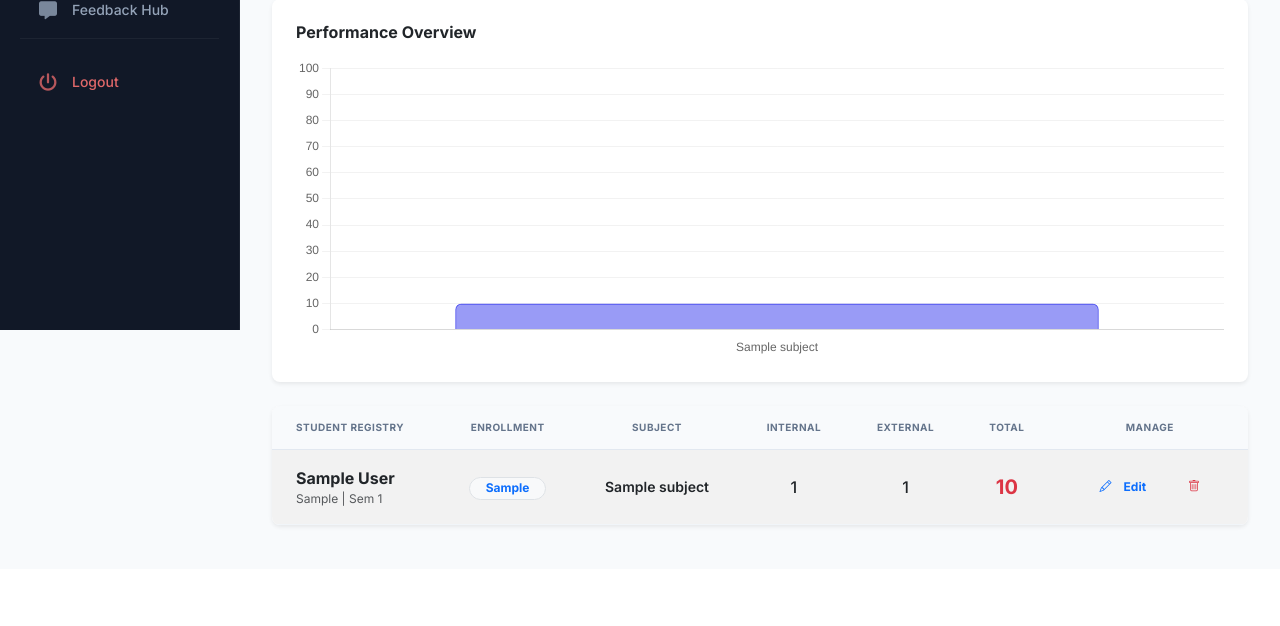
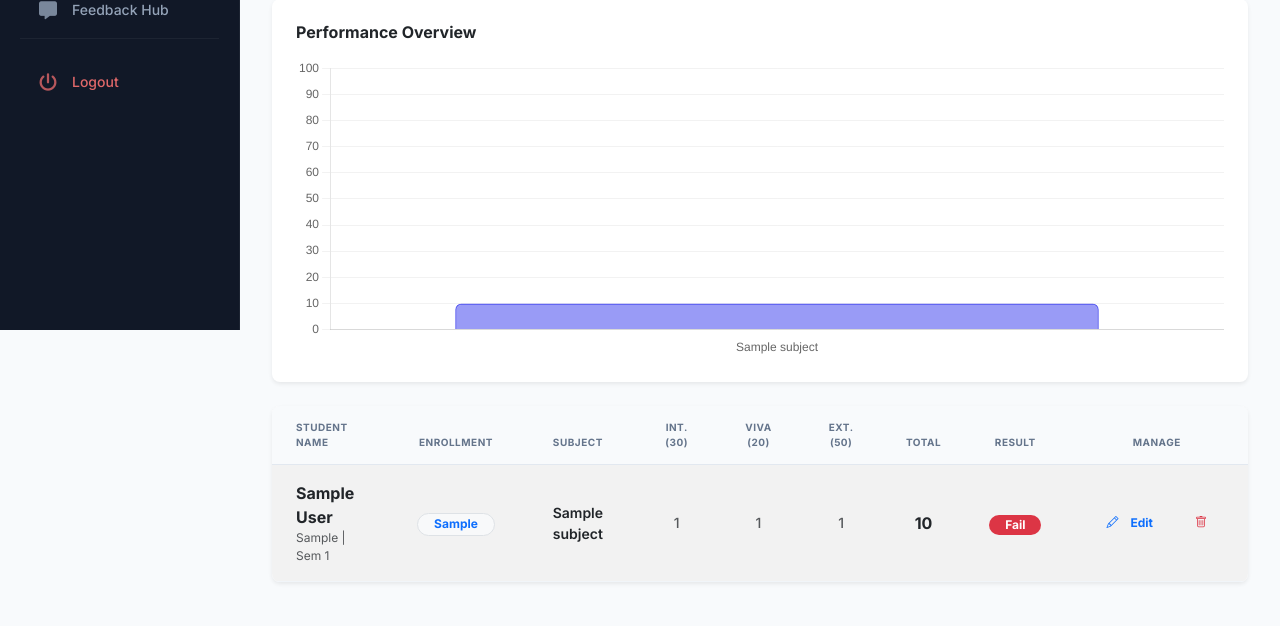
Before and after one commit to parthparth1661/student-performance-system, a Flask app: page /admin/marks in a window 1280 px wide. Shown: the part 470-1096 px from the top of the page. Before the commit the page ends 998 px from the top, so only its background shows below. Run offline with Flask 3, Linux system fonts and the light colour scheme; the visitor is signed in with stand-in values (Sample User, id 1); tables that the repository leaves empty hold one stand-in row (values such as "Sample post").

Commit message:
Initial commit

```diff
--- a/student-performance/admin_routes.py
+++ b/student-performance/admin_routes.py
@@ -775,15 +775,20 @@ def add_marks():
                 v_m = float(request.form.get('viva_marks', 0))
                 e_m = float(external_marks)
 
-                # 🧱 STEP 2 — CALCULATE TOTAL (Internal + Viva + External)
-                total_marks = i_m + v_m + e_m
-
-                # 🧱 STEP 5 — VALIDATION (Standard 0-100 range)
-                if not (0 <= i_m <= 100) or not (0 <= v_m <= 100) or not (0 <= e_m <= 100):
-                    flash("Component marks must be between 0 and 100", "danger")
-                elif total_marks > 100:
-                    flash("Invalid marks: Total cannot exceed 100", "danger")
+                # 🧱 STEP 1 & 5 — VALIDATION (Standard Academic Limits)
+                if not (0 <= i_m <= 30):
+                    flash("Invalid Score: Internal marks cannot exceed 30.", "danger")
+                elif not (0 <= v_m <= 20):
+                    flash("Invalid Score: Viva marks cannot exceed 20.", "danger")
+                elif not (0 <= e_m <= 50):
+                    flash("Invalid Score: External marks cannot exceed 50.", "danger")
                 else:
+                    # 🧱 STEP 2 — TOTAL CALCULATION (30 + 20 + 50 = 100)
+                    total_marks = i_m + v_m + e_m
+
+                    # 🧱 STEP 3 — PASS / FAIL LOGIC
+                    # Rule: Total >= 40 AND External >= 20
+                    result = 'Pass' if (total_marks >= 40 and e_m >= 20) else 'Fail'
                     # 🛡️ PREVENT DUPLICATE ENTRY (Fixed for new schema)
                     cursor.execute("""
                         SELECT * FROM marks
@@ -793,11 +798,11 @@ def add_marks():
                     if cursor.fetchone():
                         flash(f"Duplicate Entry Warning: Record already exists for Student {enrollment_no} in this subject.", "warning")
                     else:
-                        # 🧱 STEP 3 — INSERT QUERY
+                        # 🧱 STEP 4 — INSERT QUERY
                         cursor.execute("""
-                            INSERT INTO marks (enrollment_no, subject_id, internal_marks, viva_marks, external_marks, total_marks)
-                            VALUES (%s, %s, %s, %s, %s, %s)
-                        """, (enrollment_no, subject_id, i_m, v_m, e_m, total_marks))
+                            INSERT INTO marks (enrollment_no, subject_id, internal_marks, viva_marks, external_marks, total_marks, result)
+                            VALUES (%s, %s, %s, %s, %s, %s, %s)
+                        """, (enrollment_no, subject_id, i_m, v_m, e_m, total_marks, result))
 
                         conn.commit()
                         flash(f"Record for {enrollment_no} registered successfully!", "success")
@@ -826,19 +831,22 @@ def edit_marks(marks_id):
             v_m = float(request.form.get('viva_marks', 0))
             e_m = float(request.form.get('external_marks', 0))
 
-            # 🧱 STEP 5 — VALIDATION (0-100)
-            if not (0 <= i_m <= 100) or not (0 <= v_m <= 100) or not (0 <= e_m <= 100):
-                flash("Validation Error: Marks must be within 0-100 range", "danger")
+            # 🧱 STEP 1 & 5 — VALIDATION (Standard Academic Limits)
+            if not (0 <= i_m <= 30) or not (0 <= v_m <= 20) or not (0 <= e_m <= 50):
+                flash("Validation Error: Component scores exceed limits (Int: 30, Viva: 20, Ext: 50)", "danger")
             else:
                 total_marks = i_m + v_m + e_m
+                # 🧱 STEP 3 — PASS / FAIL LOGIC
+                result = 'Pass' if (total_marks >= 40 and e_m >= 20) else 'Fail'
+
                 if total_marks > 100:
                     flash("Invalid marks: Total cannot exceed 100", "danger")
                 else:
                     cursor.execute("""
                         UPDATE marks
-                        SET internal_marks=%s, viva_marks=%s, external_marks=%s, total_marks=%s
+                        SET internal_marks=%s, viva_marks=%s, external_marks=%s, total_marks=%s, result=%s
                         WHERE id = %s
-                    """, (i_m, v_m, e_m, total_marks, marks_id))
+                    """, (i_m, v_m, e_m, total_marks, result, marks_id))
 
                     conn.commit()
                     flash("Academic record updated successfully!", "success")
--- a/student-performance/db.py
+++ b/student-performance/db.py
@@ -104,6 +104,7 @@ def init_db():
                     viva_marks INT DEFAULT 0,
                     external_marks INT DEFAULT 0,
                     total_marks INT DEFAULT 0,
+                    result VARCHAR(10) DEFAULT 'Fail',
                     created_at TIMESTAMP DEFAULT CURRENT_TIMESTAMP,
                     FOREIGN KEY (enrollment_no) REFERENCES students(enrollment_no) ON DELETE CASCADE,
                     FOREIGN KEY (subject_id) REFERENCES subjects(subject_id) ON DELETE CASCADE
--- a/student-performance/templates/admin/view_marks.html
+++ b/student-performance/templates/admin/view_marks.html
@@ -157,12 +157,14 @@ endblock %}
             <table class="table table-striped table-hover align-middle mb-0 text-center">
                 <thead class="bg-light">
                     <tr class="text-secondary extra-small text-uppercase fw-bold text-center">
-                        <th class="ps-4 py-3 text-start">Student Registry</th>
+                        <th class="ps-4 py-3 text-start">Student Name</th>
                         <th class="py-3">Enrollment</th>
                         <th class="py-3">Subject</th>
-                        <th class="py-3">Internal</th>
-                        <th class="py-3">External</th>
+                        <th class="py-3">Int. (30)</th>
+                        <th class="py-3">Viva (20)</th>
+                        <th class="py-3">Ext. (50)</th>
                         <th class="py-3">Total</th>
+                        <th class="py-3">Result</th>
                         <th class="py-3 text-center pe-4">Manage</th>
                     </tr>
                 </thead>
@@ -178,12 +180,15 @@ endblock %}
                                 }}</span>
                         </td>
                         <td class="small fw-semibold">{{ m.subject_name }}</td>
-                        <td class="fw-medium">{{ m.internal_marks }}</td>
-                        <td class="fw-medium">{{ m.external_marks }}</td>
+                        <td class="fw-medium text-muted small">{{ m.internal_marks }}</td>
+                        <td class="fw-medium text-muted small">{{ m.viva_marks }}</td>
+                        <td class="fw-medium text-muted small">{{ m.external_marks }}</td>
+                        <td class="fw-bold text-dark">{{ m.total_marks }}</td>
                         <td>
                             <span
-                                class="fw-bold fs-5 {% if m.total_marks >= 40 %}text-success{% else %}text-danger{% endif %}">{{
-                                m.total_marks }}</span>
+                                class="badge {% if m.result == 'Pass' %}bg-success{% else %}bg-danger{% endif %} rounded-pill px-3">
+                                {{ m.result or 'Fail' }}
+                            </span>
                         </td>
                         <td class="text-center pe-4">
                             <div class="d-flex justify-content-center gap-2">
```
Also changed, not shown: student-performance/templates/admin/add_marks.html (+6 -6 lines).
